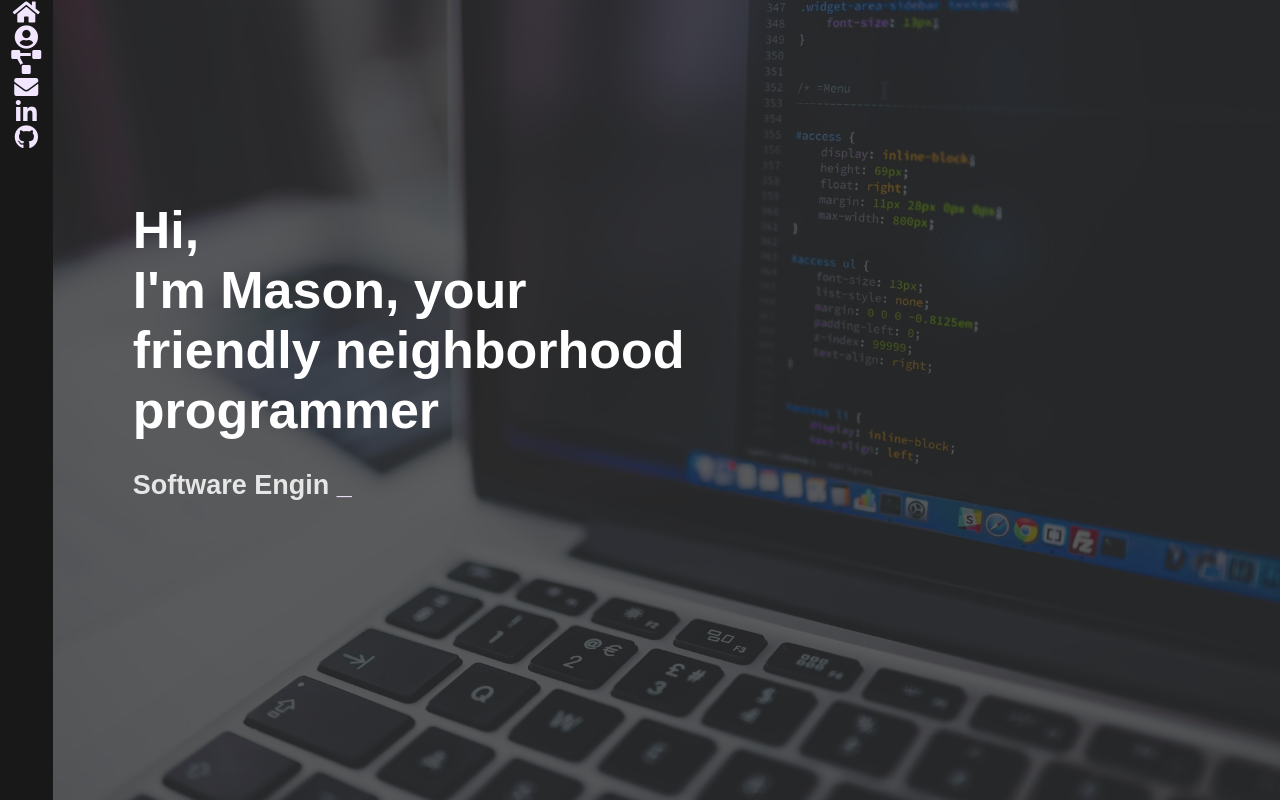
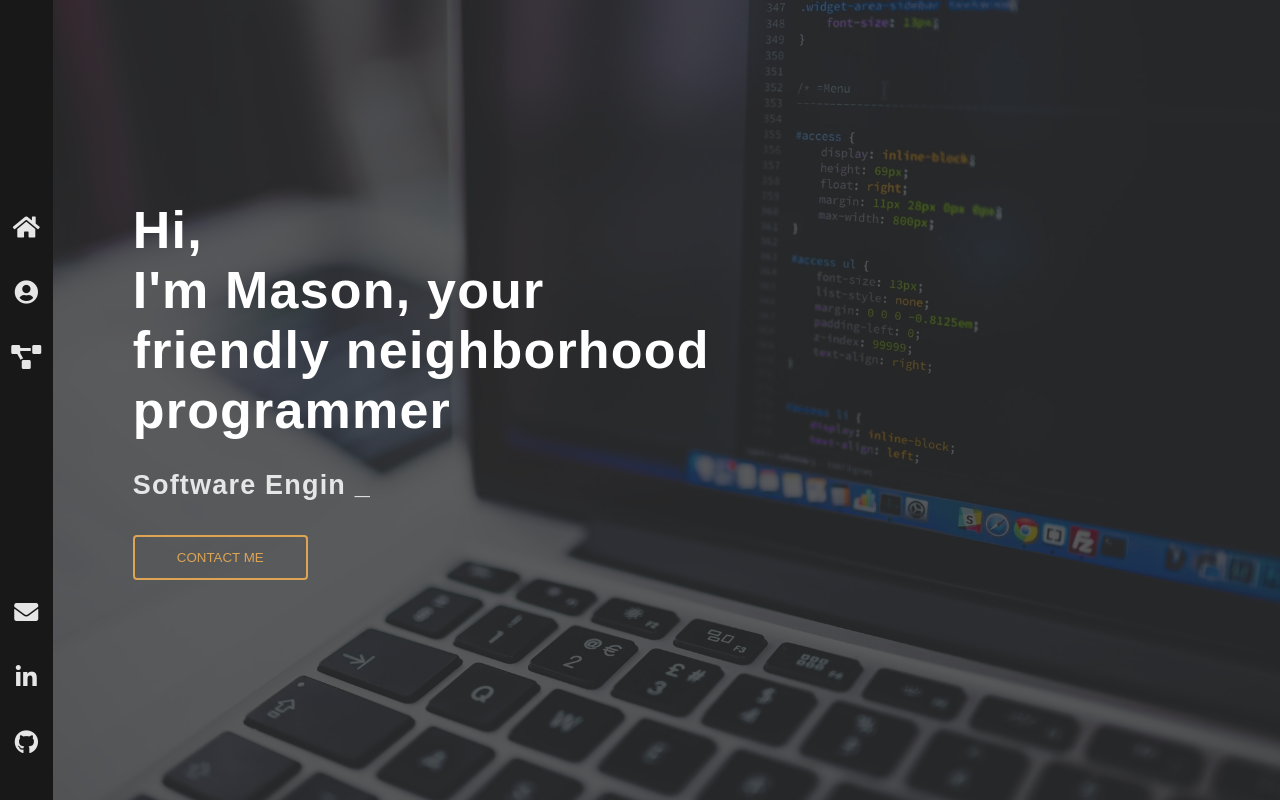
Before and after one commit to Godsmetal/Portfolio, a PHP site: page / in a window 1280 px wide. Run offline with PHP 8.4, Linux system fonts and the light colour scheme.

Commit message:
Landing Page
- Added contact ubtton w/ styling
- Fixed color incorrection w/ fonts
- Added navigation spacing of <a> tags

```diff
--- a/index.php
+++ b/index.php
@@ -33,6 +33,7 @@
                 <span class='cursor' data-owner='main'></span>
             </h2>
 
+            <button>CONTACT ME</button>
 
             <div class='overlay'><img></div>
         </div>
--- a/style/css/landing.css
+++ b/style/css/landing.css
@@ -4283,13 +4283,26 @@ body {
     background-color: #181818;
     overflow-x: hidden;
     text-align: center;
-    display: inline-block; }
+    display: inline-block;
+    position: relative;
+    overflow-y: hidden; }
     body .sidenav a {
-      display: block; }
+      display: block;
+      margin-top: 2.5rem; }
       body .sidenav a.active i {
         color: #DDA454; }
+    body .sidenav .upperNav {
+      position: absolute;
+      top: 10.9375rem;
+      left: 50%;
+      transform: translate(-50%, 0); }
+    body .sidenav .lowerNav {
+      position: absolute;
+      bottom: 2.8125rem;
+      left: 50%;
+      transform: translate(-50%, 0); }
   body i {
-    color: #F1E5FF;
+    color: #E6E6E6;
     font-family: "Font Awesome 5";
     font-size: 24px; }
   body .container {
@@ -4300,7 +4313,20 @@ body {
       background-repeat: no-repeat;
       background-position: center center; }
     body .container h1, body .container h2 {
-      z-index: 1; }
+      z-index: 1;
+      letter-spacing: 0.075rem; }
+    body .container button {
+      height: 2.8125rem;
+      width: 10.9375rem;
+      border: 0.125rem solid #DDA454;
+      border-radius: 0.25rem;
+      color: #DDA454;
+      background-color: transparent;
+      text-decoration: none;
+      text-align: center;
+      cursor: pointer;
+      z-index: 1;
+      outline-style: none; }
   body h1 span {
     display: block; }
 
@@ -4317,9 +4343,13 @@ body, html {
   margin-left: 5rem; }
 #landingPage .container h2 {
   position: absolute;
-  color: #F1E5FF;
+  color: #E6E6E6;
   font-size: 1.6875em;
   margin-top: 29.375rem;
   margin-left: 5rem; }
+#landingPage .container button {
+  position: absolute;
+  margin-top: 33.4375rem;
+  margin-left: 5rem; }
 
 /*# sourceMappingURL=landing.css.map */
--- a/style/sass/_style.scss
+++ b/style/sass/_style.scss
@@ -22,7 +22,7 @@ $iconFont: 'Font Awesome 5';
 $defaultBackground: #252627;
 $defaultNav: #181818;
 $defaultFontColor: #FFFFFF;
-$offwhite: #F1E5FF;
+$offwhite: #E6E6E6;
 $gold: #DDA454;
 
 //Converts px measurements into em
@@ -51,9 +51,12 @@ body {
         overflow-x: hidden;
         text-align: center;
         display: inline-block;
+        position: relative;
+        overflow-y: hidden;
 
         a {
             display: block;
+            margin-top: pxToRem(40);
 
             //When page is active highlight it for user
             &.active {
@@ -61,6 +64,20 @@ body {
                     color: $gold;
                 }
             }
+        }
+
+        .upperNav {
+            position: absolute;
+            top: pxToRem(175);
+            left: 50%;
+            transform: translate(-50%, 0);
+        }
+
+        .lowerNav {
+            position: absolute;
+            bottom: pxToRem(45);
+            left: 50%;
+            transform: translate(-50%, 0);
         }
     }
 
@@ -83,6 +100,7 @@ body {
     .container {
         width: 100%;
 
+        //Background image
         .overlay {
             height: 100%;
             background-size: cover;
@@ -90,8 +108,25 @@ body {
             background-position: center center;
         }
 
+        //Primary and secondary fonts
         h1, h2 {
             z-index: 1;
+            letter-spacing: pxToRem(1.2);
+        }
+
+        //Primary button styling
+        button {
+            height: pxToRem(45);
+            width: pxToRem(175);
+            border: pxToRem(2) solid $gold;
+            border-radius: pxToRem(4);
+            color: $gold;
+            background-color: transparent;
+            text-decoration: none;
+            text-align: center;
+            cursor: pointer;
+            z-index: 1;
+            outline-style:none;
         }
     }
 
--- a/style/sass/landing.scss
+++ b/style/sass/landing.scss
@@ -29,5 +29,11 @@
             margin-top: pxToRem(470);
             margin-left: pxToRem(80);
         }
+
+        button {
+            position: absolute;
+            margin-top: pxToRem(535);
+            margin-left: pxToRem(80);
+        }
     }
 }
```
Also changed, not shown: 1 other file.
